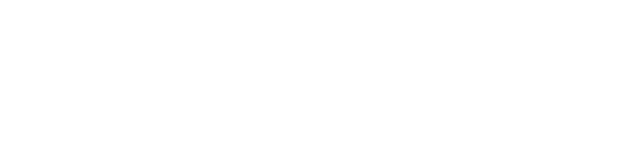
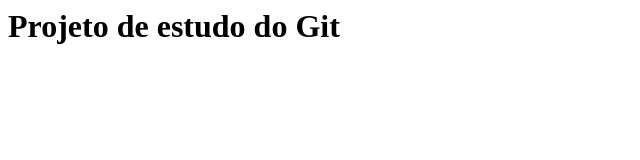
Before and after one commit to thiagodnarcizo/curso-git, a plain HTML site: page index.html in a window 1280 px wide. Shown: the whole page, without its empty margins (0-640 px from the left). Drawn offline with Linux system fonts and the light colour scheme.

Commit message:
Inclusao do titulo da pagina

```diff
--- a/index.html
+++ b/index.html
@@ -1,4 +1,8 @@
 <html>
-    <head></head>
-    <body></body>
+    <head>
+
+    </head>
+    <body>
+        <h1>Projeto de estudo do Git</h1>
+    </body>
 </html>
```
